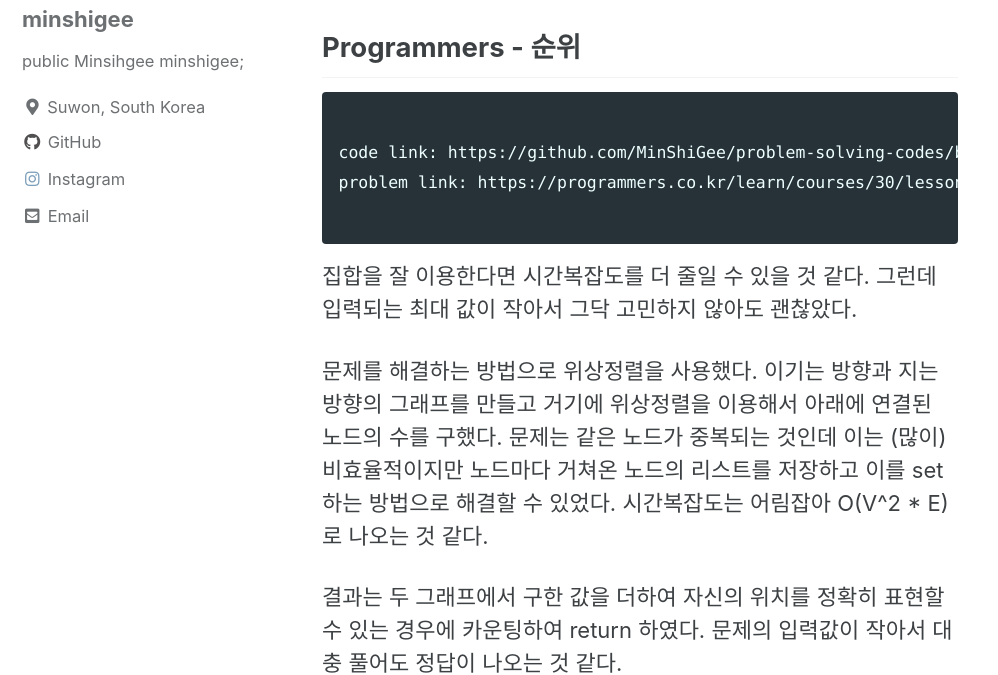
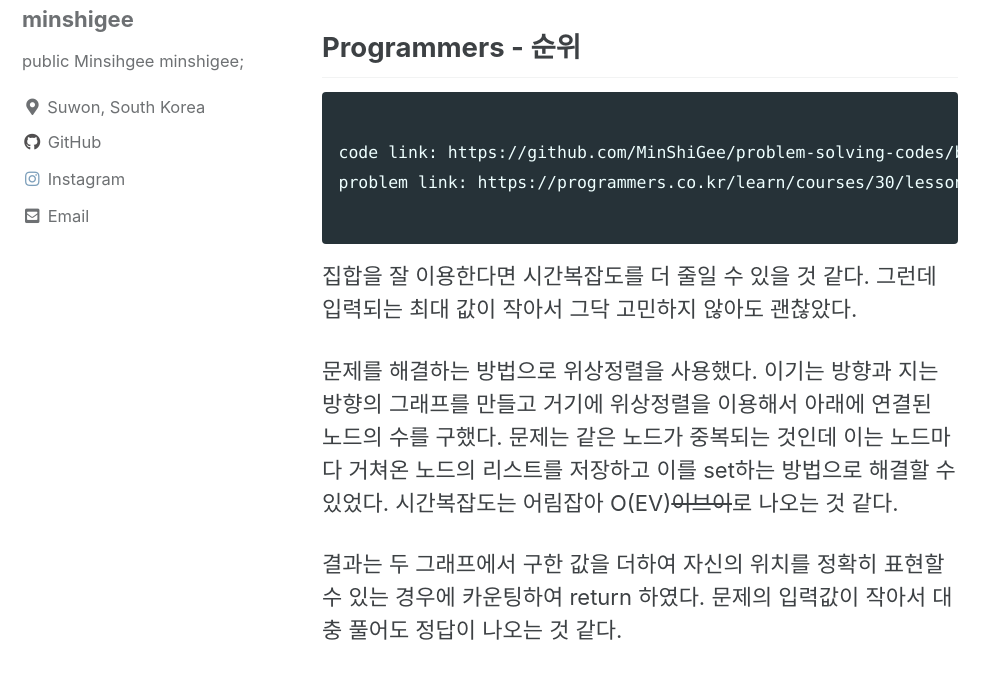
Before and after one commit to MinShiGee/MinShiGee.github.io, a Jekyll site: the page built from _posts/2021-07-01-순위.md, in a window 1280 px wide and 900 px high, cut to the strip 225-900 px from the top of the window. Shown: the whole strip, without its empty margins (0-998 px from the left). Built offline with Jekyll 4.4.1, drawn with Linux system fonts in a browser that asks for light colours; cached includes are drawn as plain includes.

Commit message:
edit log15 address

````diff
--- a/_posts/2021-07-01-순위.md
+++ b/_posts/2021-07-01-순위.md
@@ -10,12 +10,12 @@
 ```
 
 code link: https://github.com/MinShiGee/problem-solving-codes/blob/master/pmrs-%EC%88%9C%EC%9C%84.py
-problem link: https://programmers.co.kr/learn/courses/30/lessons/43162
+problem link: https://programmers.co.kr/learn/courses/30/lessons/49191://programmers.co.kr/learn/courses/30/lessons/43162
 
 ```
 집합을 잘 이용한다면 시간복잡도를 더 줄일 수 있을 것 같다. 그런데 입력되는 최대 값이 작아서 그닥 고민하지 않아도 괜찮았다.
 
-문제를 해결하는 방법으로 위상정렬을 사용했다. 이기는 방향과 지는 방향의 그래프를 만들고 거기에 위상정렬을 이용해서 아래에 연결된 노드의 수를 구했다. 문제는 같은 노드가 중복되는 것인데 이는 (많이) 비효율적이지만 노드마다 거쳐온 노드의 리스트를 저장하고 이를 set하는 방법으로 해결할 수 있었다. 시간복잡도는 어림잡아 O(V^2 * E)로 나오는 것 같다.
+문제를 해결하는 방법으로 위상정렬을 사용했다. 이기는 방향과 지는 방향의 그래프를 만들고 거기에 위상정렬을 이용해서 아래에 연결된 노드의 수를 구했다. 문제는 같은 노드가 중복되는 것인데 이는 노드마다 거쳐온 노드의 리스트를 저장하고 이를 set하는 방법으로 해결할 수 있었다. 시간복잡도는 어림잡아 O(EV)~~이브이~~로 나오는 것 같다.
 
 결과는 두 그래프에서 구한 값을 더하여 자신의 위치를 정확히 표현할 수 있는 경우에 카운팅하여 return 하였다. 문제의 입력값이 작아서 대충 풀어도 정답이 나오는 것 같다.
 
````
